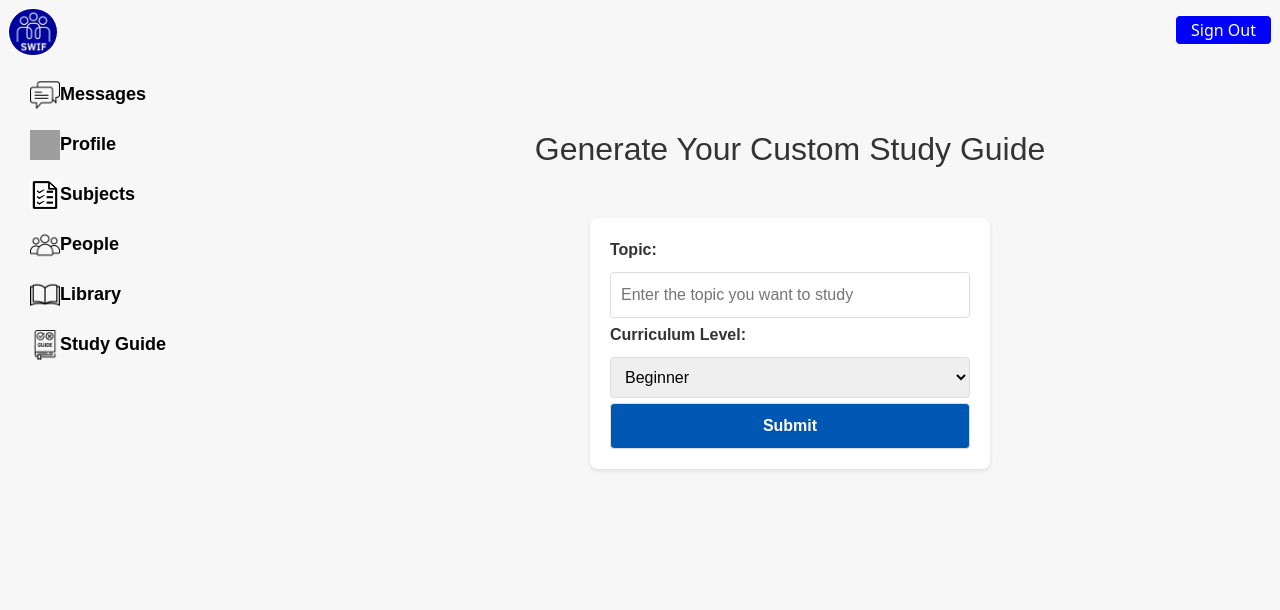
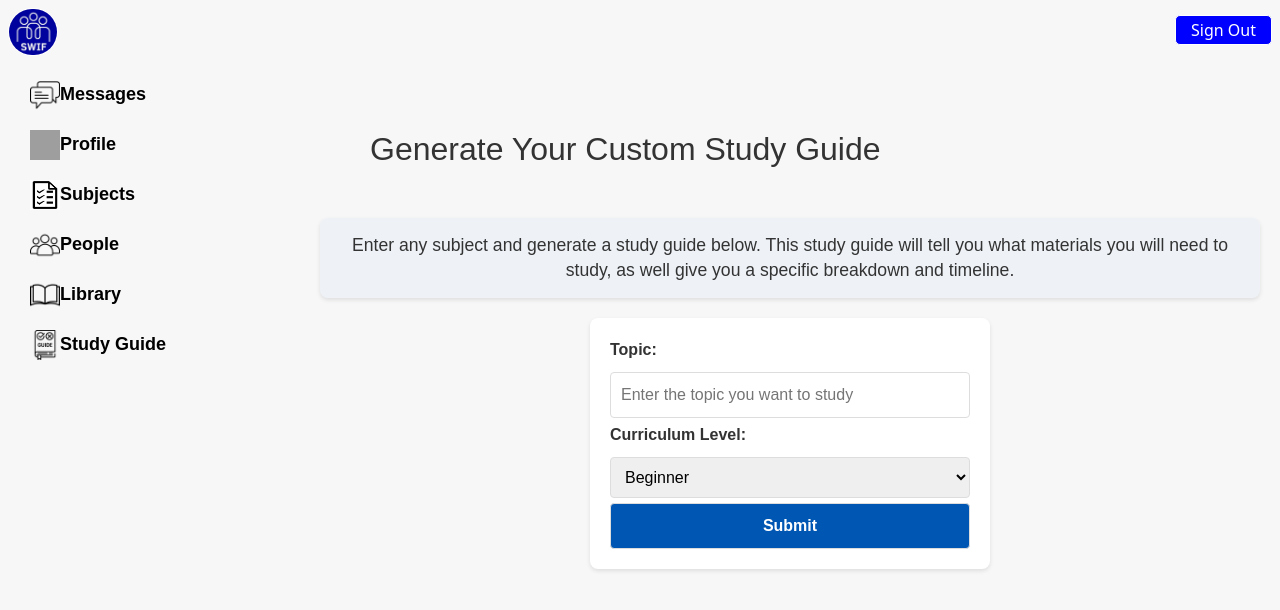
Before and after one commit to aheggy/swif-front-end, a React (Create React App) app: page /studyguide in a window 1280 px wide. Shown: the top 610 px of the page. Built offline with nearby package versions, Linux system fonts and the light colour scheme; no server answers; sample sign-in values are in the browser's storage; grey boxes are pictures that could not be loaded; the HTML template or start-up script is replaced by a standard one.

Commit message:
testing StudyGuide information container.

```diff
--- a/src/Pages/StudyGuide.css
+++ b/src/Pages/StudyGuide.css
@@ -75,6 +75,19 @@
     overflow-y: auto;
 }
 
+/*instructions container*/
+
+.instruction-container {
+    margin: 20px 0;
+    padding: 15px;
+    background-color: #eef2f7; /* light blue background for testing, adjust to brand colors needed */
+    border-radius: 8px;
+    box-shadow: 0 2px 4px rgba(0,0,0,0.1);
+    text-align: center;
+    font-size: 1.1em;
+    line-height: 1.4;
+}
+
 /* Responsive adjustments */
 @media (max-width: 768px) {
     .studyguide-container {
--- a/src/Pages/StudyGuide.jsx
+++ b/src/Pages/StudyGuide.jsx
@@ -49,6 +49,10 @@ const StudyGuide = () => {
             {!isSubmitted ? (
                 <div>
                 <h2>Generate Your Custom Study Guide</h2>
+                {/* Study guide instructions */}
+                <div className="instruction-container">
+                    Enter any subject and generate a study guide below. This study guide will tell you what materials you will need to study, as well give you a specific breakdown and timeline.
+                </div>
                 <form className='curriculum-form' onSubmit={handleSubmit}>
                     <label htmlFor="topic">Topic:</label>
                     <input
```
